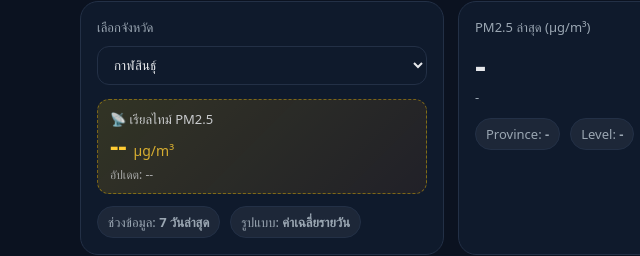
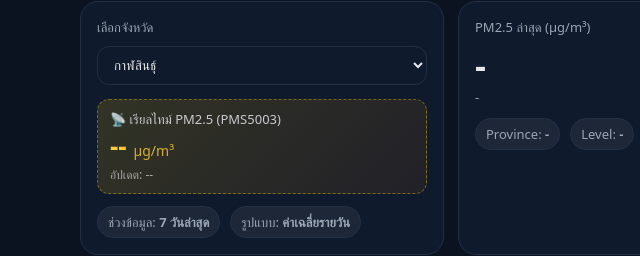
Before and after one commit to auto08124/airpredict, a plain HTML site: page index.html in a window 1280 px wide. Shown: the part 346-602 px from the top of the page, 0-640 px from the left. Drawn offline with nearby package versions, Linux system fonts and the light colour scheme; no server answers.

Commit message:
index.html

```diff
--- a/index.html
+++ b/index.html
@@ -31,6 +31,7 @@
         <button class="btn" id="refreshBtn" type="button">⟳ Refresh</button>
       </div>
     </div>
+
     <!-- AI Insight Card -->
     <div class="card">
       <div class="card-title">🤖 AI Insight</div>
@@ -55,9 +56,10 @@
         <div style="margin-top:10px">
           <select id="provinceSelect"></select>
         </div>
-          <!-- 🔴 เพิ่มตรงนี้ -->
+
+        <!-- เรียลไทม์ PMS5003 -->
         <div class="realtimeBox" style="margin-top:14px">
-    <div class="realtimeTitle">📡 เรียลไทม์ PM2.5</div>
+          <div class="realtimeTitle">📡 เรียลไทม์ PM2.5 (PMS5003)</div>
           <div class="realtimeValue">
             <span id="rtPm25">--</span>
             <small>µg/m³</small>
@@ -100,7 +102,33 @@
     <div class="footer">Tip: ถ้า history ยังไม่ครบ 7 วัน กราฟจะแสดงเท่าที่มี</div>
   </div>
 
-  <!-- ✅ โหลด JS แยกไฟล์ (ต้องใส่ defer) -->
+  <!-- ✅ Firebase SDK (CDN) + Config -->
+  <script type="module">
+     import { initializeApp } from "https://www.gstatic.com/firebasejs/12.7.0/firebase-app.js";
+     import { getAnalytics } from "https://www.gstatic.com/firebasejs/12.7.0/firebase-analytics.js";
+
+    const firebaseConfig = {
+      apiKey: "AIzaSyAAk3JQbgY9AnjUSOIQx94pjDa5JTgpv5o",
+      authDomain: "airpredict-ai.firebaseapp.com",
+      databaseURL: "https://airpredict-ai-default-rtdb.asia-southeast1.firebasedatabase.app",
+      projectId: "airpredict-ai",
+      storageBucket: "airpredict-ai.firebasestorage.app",
+      messagingSenderId: "193432037602",
+      appId: "1:193432037602:web:32a4ae5aabaf9a261e96bb",
+      measurementId: "G-JJ95QX0ZP7"
+    };
+
+    const app = initializeApp(firebaseConfig);
+    const db = getDatabase(app);
+
+    // ส่งให้ app.js ใช้
+    window.__fb = { db, ref, onValue };
+
+    // บอก app.js ว่า Firebase พร้อมแล้ว
+    window.dispatchEvent(new Event("firebase-ready"));
+  </script>
+
+  <!-- ✅ โหลด JS แยกไฟล์ -->
   <script src="./app.js" defer></script>
 </body>
 </html>
```
Lines whose indentation alone changed are shown as unchanged.
